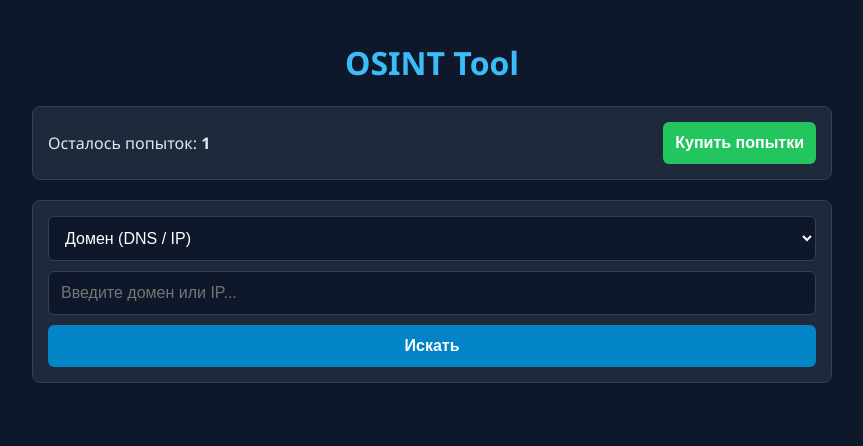
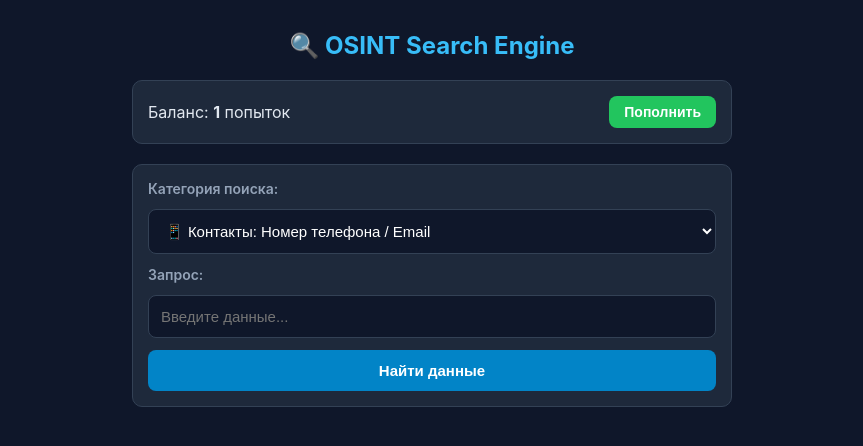
Before and after one commit to maga654123i-commits/osint-app, a Flask app: page / in a window 1280 px wide. Shown: the top 446 px of the page, without its empty margins (208-1071 px from the left). Run offline with Flask 3, Linux system fonts and the light colour scheme; data comes from the database, SQL or seed files in the repository; parts of the project's set-up code (start-up, migrations or seed data) failed here and were passed over.

Commit message:
Update index.html

```diff
--- a/templates/index.html
+++ b/templates/index.html
@@ -6,24 +6,26 @@
     <title>OSINT Intelligence Dashboard</title>
     <style>
         body {
-            font-family: 'Segoe UI', Tahoma, Geneva, Verdana, sans-serif;
+            font-family: -apple-system, BlinkMacSystemFont, "Segoe UI", Roboto, sans-serif;
             background-color: #0f172a;
             color: #e2e8f0;
             margin: 0;
-            padding: 20px;
+            padding: 15px;
         }
         .container {
-            max-width: 800px;
+            max-width: 600px;
             margin: 0 auto;
         }
         h1 {
             color: #38bdf8;
             text-align: center;
+            font-size: 24px;
+            margin-bottom: 20px;
         }
         .user-bar {
             background: #1e293b;
             padding: 15px;
-            border-radius: 8px;
+            border-radius: 10px;
             margin-bottom: 20px;
             display: flex;
             justify-content: space-between;
@@ -33,75 +35,92 @@
         .search-box {
             display: flex;
             flex-direction: column;
-            gap: 10px;
-            margin-bottom: 25px;
+            gap: 12px;
+            margin-bottom: 20px;
             background: #1e293b;
             padding: 15px;
-            border-radius: 8px;
+            border-radius: 10px;
             border: 1px solid #334155;
+        }
+        label {
+            font-size: 14px;
+            color: #94a3b8;
+            font-weight: 600;
         }
         select, input, button {
             padding: 12px;
-            border-radius: 6px;
+            border-radius: 8px;
             border: 1px solid #334155;
             background: #0f172a;
             color: #fff;
-            font-size: 16px;
+            font-size: 15px;
+            outline: none;
         }
         button {
             background-color: #0284c7;
             cursor: pointer;
             border: none;
             font-weight: bold;
+            transition: 0.2s;
         }
-        button:hover {
-            background-color: #0369a1;
+        button:active {
+            transform: scale(0.98);
         }
         .btn-buy {
             background-color: #22c55e;
-        }
-        .btn-buy:hover {
-            background-color: #16a34a;
+            padding: 8px 15px;
+            font-size: 14px;
         }
         .result-box {
             background: #1e293b;
-            padding: 20px;
-            border-radius: 8px;
+            padding: 15px;
+            border-radius: 10px;
             display: none;
             border: 1px solid #334155;
         }
         pre {
             background: #0f172a;
-            padding: 15px;
+            padding: 12px;
             border-radius: 6px;
             overflow-x: auto;
             color: #4ade80;
             white-space: pre-wrap;
             word-break: break-all;
+            font-size: 14px;
         }
     </style>
 </head>
 <body>
 
 <div class="container">
-    <h1>OSINT Tool</h1>
+    <h1>🔍 OSINT Search Engine</h1>
 
     <div class="user-bar">
-        <span>Осталось попыток: <strong id="attemptCount">...</strong></span>
-        <button class="btn-buy" onclick="buyAttempts()">Купить попытки</button>
+        <span>Баланс: <strong id="attemptCount">...</strong> попыток</span>
+        <button class="btn-buy" onclick="buyAttempts()">Пополнить</button>
     </div>
 
     <div class="search-box">
+        <label for="searchType">Категория поиска:</label>
         <select id="searchType">
-            <option value="domain">Домен (DNS / IP)</option>
-            <option value="ip">IP-адрес (Geo / ISP)</option>
+            <option value="phone">📱 Контакты: Номер телефона / Email</option>
+            <option value="person">🧔 Личность: ФИО / Дата рождения</option>
+            <option value="auto">🚘 Транспорт: Госномер / VIN</option>
+            <option value="social">💬 Соцсети: VK / Instagram / TikTok</option>
+            <option value="telegram">✈️ Telegram: Username / ID</option>
+            <option value="docs">📄 Документы: Паспорт / ИНН / СНИЛС / ВУ</option>
+            <option value="property">🏠 Недвижимость: Адрес / Кадастровый №</option>
+            <option value="company">🏢 Юр. лицо: ИНН / ОГРН</option>
+            <option value="net">🌐 Онлайн-следы: IP / Домен</option>
         </select>
-        <input type="text" id="queryInput" placeholder="Введите домен или IP...">
-        <button onclick="performSearch()">Искать</button>
+
+        <label for="queryInput">Запрос:</label>
+        <input type="text" id="queryInput" placeholder="Введите данные...">
+        <button onclick="performSearch()">Найти данные</button>
     </div>
 
     <div id="results" class="result-box">
-        <h3>Результаты поиска:</h3>
+        <h3>Результат поиска:</h3>
         <pre id="output">Загрузка...</pre>
     </div>
 </div>
@@ -139,7 +158,7 @@ async function performSearch() {
     }
 
     resultsBox.style.display = 'block';
-    output.innerText = 'Поиск...';
+    output.innerText = 'Поиск по базам данных...';
 
     try {
         const response = await fetch('/api/search', {
@@ -150,7 +169,7 @@ async function performSearch() {
 
         const result = await response.json();
         if (response.ok && result.success) {
-            output.innerText = JSON.stringify(result.data, null, 2);
+            output.innerText = JSON.stringify(result.data, null, 4);
             if (result.remaining_attempts !== undefined) {
                 document.getElementById('attemptCount').innerText = result.remaining_attempts;
             }
```
